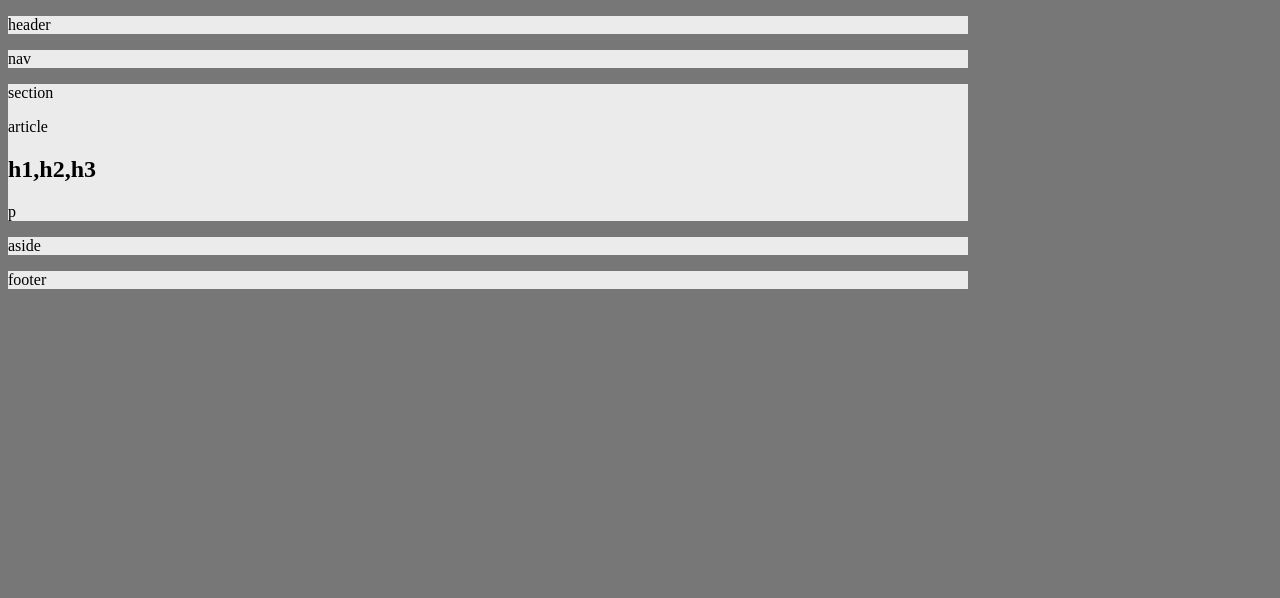
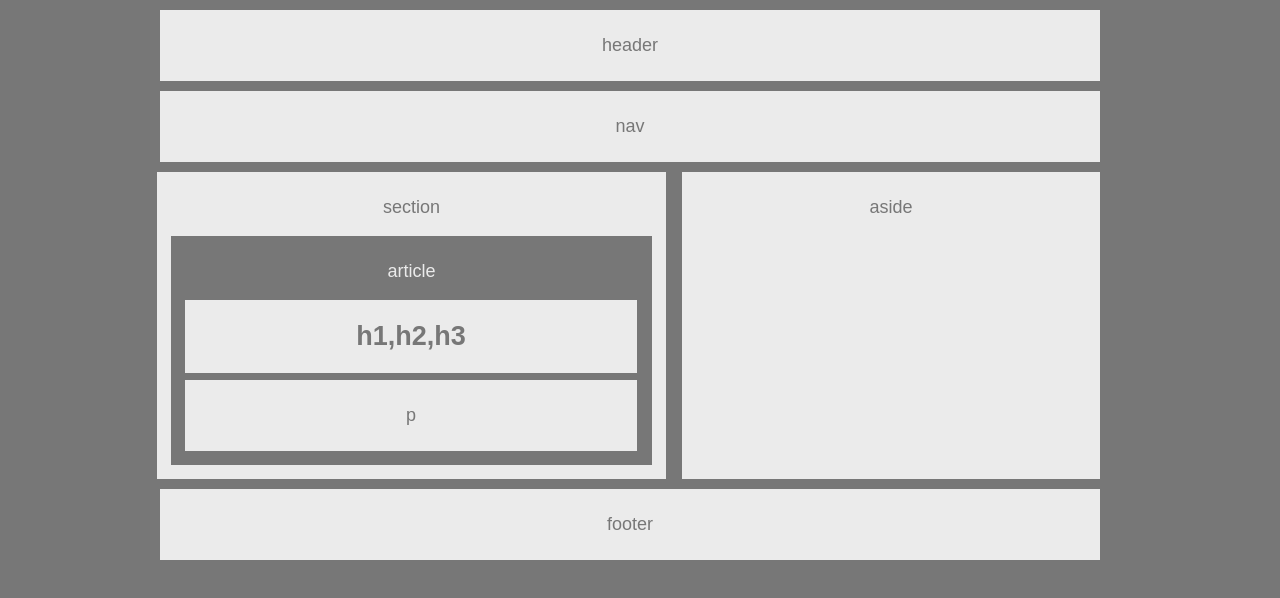
Before and after one commit to dcejas/HW-Wireframe, a plain HTML site: page index.html in a window 1280 px wide. Drawn offline with Linux system fonts and the light colour scheme.

Commit message:
complete, except slight issue with left alignment

```diff
--- a/index.html
+++ b/index.html
@@ -20,26 +20,26 @@
     <p>nav</p>
   </nav>
 
+  <aside>
+      <p class="clear">aside</p>
+  </aside>
+
   <section>
     <p>section</p>
 
     <article>
       <p>article</p>
 
-      <section>
+      <section class="content">
         <h2>h1,h2,h3</h2>
       </section>
 
-      <section>
-          <p>p</p>
+      <section class="content">
+        <p>p</p>
       </section>
 
     </article>
   </section>
-
-  <aside>
-    <p>aside</p>
-  </aside>
 
   <footer>
     <p>footer</p>
--- a/master.css
+++ b/master.css
@@ -1,12 +1,64 @@
-html {
-  background:#777777;
-}
 body {
   width:960px;
+  background:#777;
+  margin-left:150px;
 }
-header, nav, section, aside, footer {
+header, nav, footer {
   background: #ebebeb;
+  color: #777;
+  font-family: 'Arial', 'Helvetica Neue', Helvetica, sans-serif;
+  font-size: 18px;
+  text-align:center;
+  padding:7px;
+  margin:10px;
+  /*
+  height:65px;
+  border:8px;*/
 }
-article, {
-  background:#777777;
+section {
+  background: #ebebeb;
+  color: #777;
+  width:495px;
+  font-family: 'Arial', 'Helvetica Neue', Helvetica, sans-serif;
+  font-size: 18px;
+  text-align:center;
+  padding:7px;
+  margin:7px;
 }
+aside {
+  background: #ebebeb;
+  color: #777;
+  font-family: 'Arial', 'Helvetica Neue', Helvetica, sans-serif;
+  font-size: 18px;
+  text-align:center;
+  float:right;
+  width:418px;
+  height:300px;
+  margin-right: 10px;
+  padding-top:7px;
+}
+article {
+  background:#777;
+  color:#ebebeb;
+  font-family: 'Arial', 'Helvetica Neue', Helvetica, sans-serif;
+  font-size: 18px;
+  text-align:center;
+  padding:7px;
+  margin:7px;
+}
+.content {
+  width:438px;
+}
+p.clear {
+  clear:left;
+
+}
+h2 {
+  padding:7px;
+  margin:7px;
+}
+/*
+p {
+  padding:7px;
+  margin:7px;
+}
```
